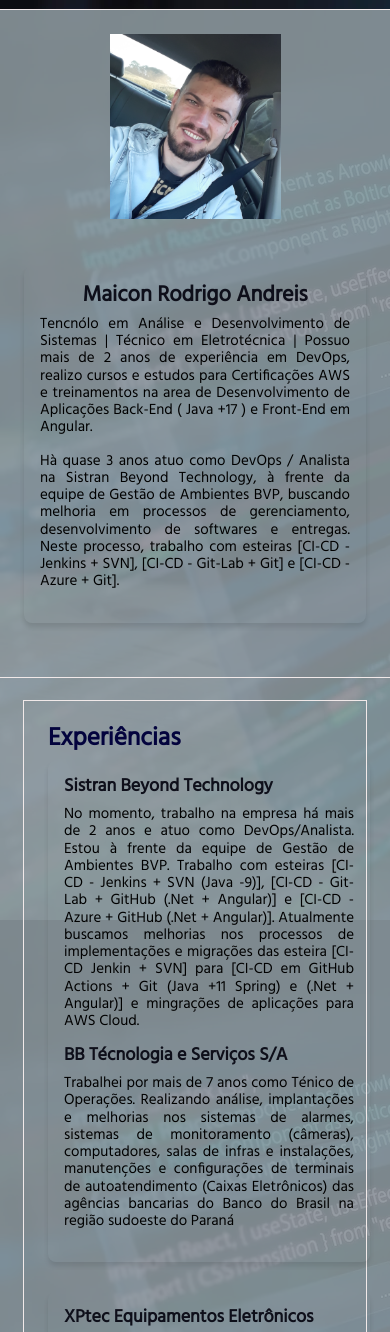
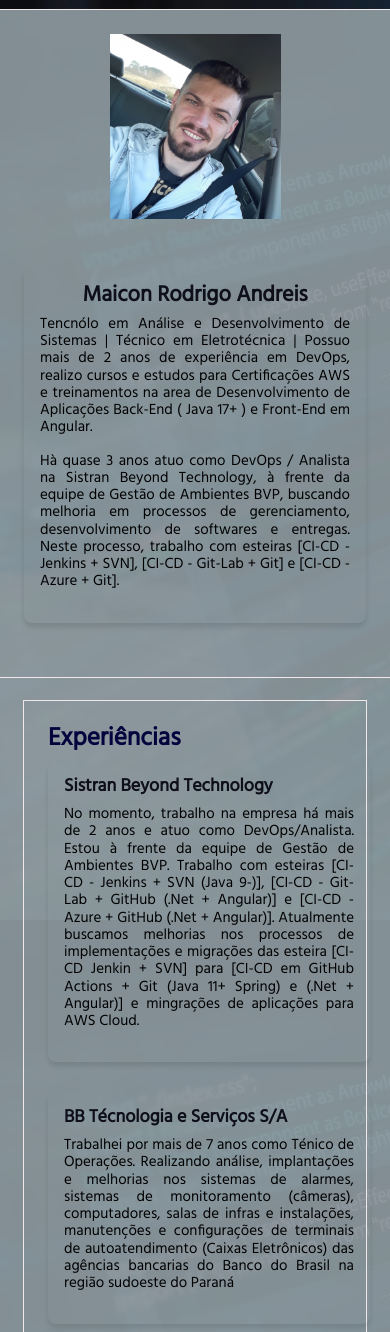
Before and after one commit to Maicon2021/Curriculo, a website: page app/index.html in a window 390 px wide. Shown: the top 1332 px of the page. Drawn offline with nearby package versions, Linux system fonts and the light colour scheme.

Commit message:
Ajuste no componente Article e barra de progress

```diff
--- a/app/css/app.css
+++ b/app/css/app.css
@@ -79,7 +79,7 @@ div button {
 }
 
 .container {
-  background-color: rgba(137, 150, 155, 0.904);
+  background-color: rgba(137, 150, 155, 0.952);
   display: flex;
   max-width: 1300px;
   margin: 20px auto;
@@ -159,7 +159,7 @@ textarea {
   }
 
   .container {
-    background-color: rgba(137, 150, 155, 0.904);
+    background-color: rgba(137, 150, 155, 0.952);
     display: block;
     max-width: 380px;
     margin: 10px auto;
@@ -221,7 +221,7 @@ textarea {
 /* tela com no maximo 590px --------------*/
 @media (max-width: 1000px){
   .container {
-    background-color: rgba(137, 150, 155, 0.904);
+    background-color: rgba(137, 150, 155, 0.952);
     display: block;
     max-width: 900px;
     margin: 10px auto;
--- a/app/index.html
+++ b/app/index.html
@@ -29,7 +29,7 @@
           <h1>Maicon Rodrigo Andreis</h1>
           <p>
             Tencnólo em Análise e Desenvolvimento de Sistemas | Técnico em Eletrotécnica | Possuo mais de 2 anos de experiência em DevOps,
-            realizo cursos e estudos para Certificações AWS e treinamentos na area de Desenvolvimento de Aplicações Back-End ( Java +17 ) e Front-End em Angular.
+            realizo cursos e estudos para Certificações AWS e treinamentos na area de Desenvolvimento de Aplicações Back-End ( Java 17+ ) e Front-End em Angular.
           </p>
 
           <p>
@@ -49,10 +49,12 @@
               <h3>Sistran Beyond Technology</h3>
               <p>
                 No momento, trabalho na empresa há mais de 2 anos e atuo como DevOps/Analista. Estou à frente da equipe de Gestão de Ambientes BVP.
-                Trabalho com esteiras [CI-CD - Jenkins + SVN (Java -9)], [CI-CD - Git-Lab + GitHub (.Net + Angular)] e [CI-CD - Azure + GitHub (.Net + Angular)].
-                Atualmente buscamos melhorias nos processos de implementações e migrações das esteira [CI-CD Jenkin + SVN] para [CI-CD em GitHub Actions + Git (Java +11 Spring) e (.Net + Angular)] e mingrações de aplicações para AWS Cloud.
+                Trabalho com esteiras [CI-CD - Jenkins + SVN (Java 9-)], [CI-CD - Git-Lab + GitHub (.Net + Angular)] e [CI-CD - Azure + GitHub (.Net + Angular)].
+                Atualmente buscamos melhorias nos processos de implementações e migrações das esteira [CI-CD Jenkin + SVN] para [CI-CD em GitHub Actions + Git (Java 11+ Spring) e (.Net + Angular)] e mingrações de aplicações para AWS Cloud.
               </p>
             </div>
+          </article>
+          <article>
             <div>
               <h3>BB Técnologia e Serviços S/A</h3>
               <p>
@@ -72,10 +74,12 @@
               </p>
 
             </div>
+          </article>
+          <article>
             <div>
               <h3>Anhambi Alimentos</h3>
               <p>
-                Trabalhei na empresa com Eletricista Industrial, realizando análises, projetos, instalações e manutenções dos sistemas elétricos da fabrica de ração - Unidade de Itapejada do Oste Paraná.
+                Trabalhei na empresa como Eletricista Industrial, realizando análises, projetos, instalações e manutenções dos sistemas elétricos da fabrica de ração - Unidade de Itapejada do Oste Paraná.
               </p>
 
             </div>
@@ -89,7 +93,7 @@
           <article>
             <div>
               <h3>Docker</h3>
-              <progress value="35" max="100">35%</progress>
+              <progress value="45" max="100">45%</progress>
             </div>
             <div>
               <h3>Azure</h3>
```
